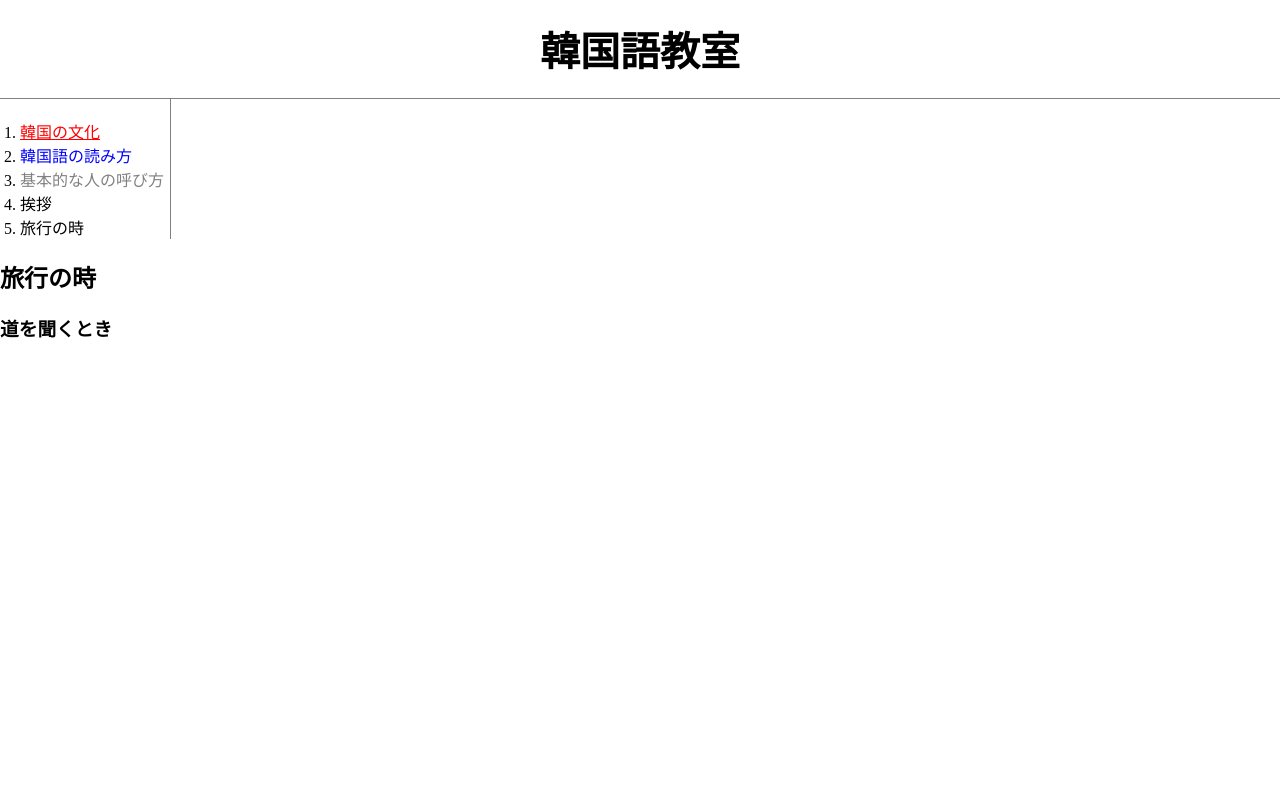
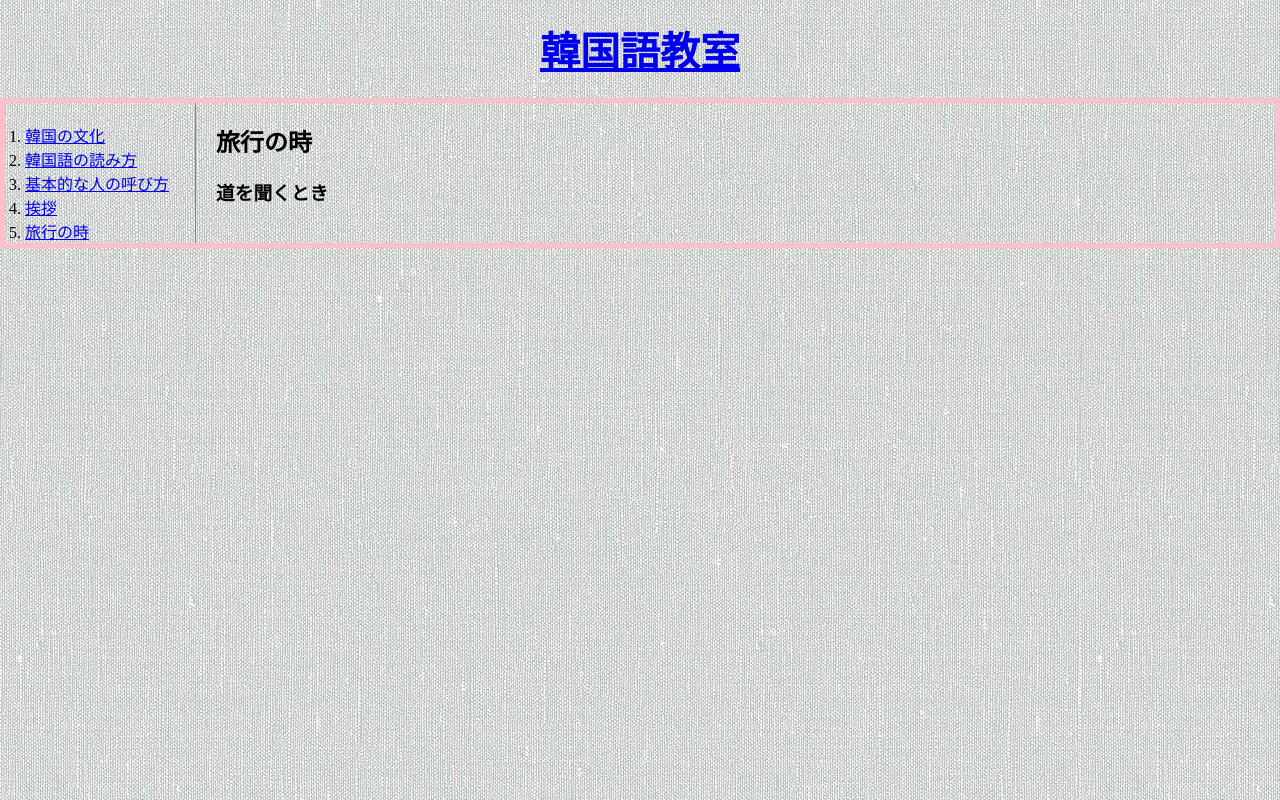
Before and after one commit to Leesukho/WebSight-for-teach-Korean, a plain HTML site: page 5.html in a window 1280 px wide. Drawn offline with Linux system fonts and the light colour scheme.

Commit message:
Add css file and backgrounds

```diff
--- a/5.html
+++ b/5.html
@@ -4,49 +4,27 @@
 <title>HTML - Lee 勉強</title>
 	<meta charset = "utf-8"><!--字の崩れを防止するために追加-->
 	<meta name="viewport" content="width=device-width,initial-scale=1.0">
-	<style>
-	body{
-		margin:0px;
-	}
-	h1{
-		font-size: 40px;
-		text-align:center;
-		border-bottom:1px solid gray;
-		margin:0;
-		padding:20px;
-	}
-	ol{
-		border-right:1px solid gray;
-		width:150px;
-		margin:0;
-		padding-left:20px;
-		padding-top:20px;
-	}
-	#active{
-		color:blue;
-	}/* ID선택자가 class선택자보다 우선순위가 더 높다 */
-	.saw{
-		color:gray;
-	}
-		a{
-			color:black;
-			text-decoration: none;
-		}
-	</style>
+<link rel="stylesheet" href="style.css">
 </head>
 
 	<body> <!-- ここから本文を書くところ-->
+
 		<h1><a href="index.html">韓国語教室</a></h1>
+		<div id="Main_all">
+			<div id="Index_url">
 				<ol><!--oldered list-->
-		<li><a href="1.html"style="color:red;text-decoration:underline">韓国の文化</a></li>
-		<li><a href="2.html"class="saw" id="active">韓国語の読み方</a></li>
-		<li><a href="3.html"class="saw">基本的な人の呼び方</a></li>
+					<li><a href="1.html">韓国の文化</a></li>
+					<li><a href="2.html">韓国語の読み方</a></li>
+					<li><a href="3.html">基本的な人の呼び方</a></li>
 					<li><a href="4.html">挨拶</a></li>
 					<li><a href="5.html">旅行の時</a></li>
 				</ol>
+			</div>
+			<div id="body_data">
 				<h2>旅行の時</h2>
 
 				<h3>道を聞くとき</h3>
-
+			</div>
+		</div>
 	</body>
 </html>
--- /dev/null
+++ b/style.css
@@ -0,0 +1,50 @@
+
+body{
+	background-image: url("BackgroundImage.jpg");
+
+	margin:0px;
+}
+h1{
+	font-size: 40px;
+	text-align:center;
+	margin:0;
+	padding:20px;
+}
+#Main_all{
+
+	border:5px solid pink;
+	display:grid;
+	grid-template-columns:190px 1fr;
+
+
+}
+#Index_url ol{
+
+	width:170px;
+	margin:0;
+	padding-left:20px;
+	padding-top:20px;
+
+
+
+}
+#body_data{
+
+	border-left:1px solid gray ;
+  width:190px
+	margin-bottom:100px;
+	padding-left:20px;
+}
+@media(max-width:800px){
+	h1{
+		border-bottom:none;
+	}
+	#Main_all{
+		display:block;
+		border:none;
+	}
+	#Index_url ol{
+		border:none;
+		text-align:center;
+	}
+}
```
Also changed, not shown: 1.html (+7 -18 lines), 2.html (+7 -18 lines), 3.html (+5 -34 lines), 4.html (+7 -18 lines), index.html (+10 -2 lines), BackgroundImage.jpg (added), TitleImage.jpg (added). Lines whose indentation alone changed are shown as unchanged.
